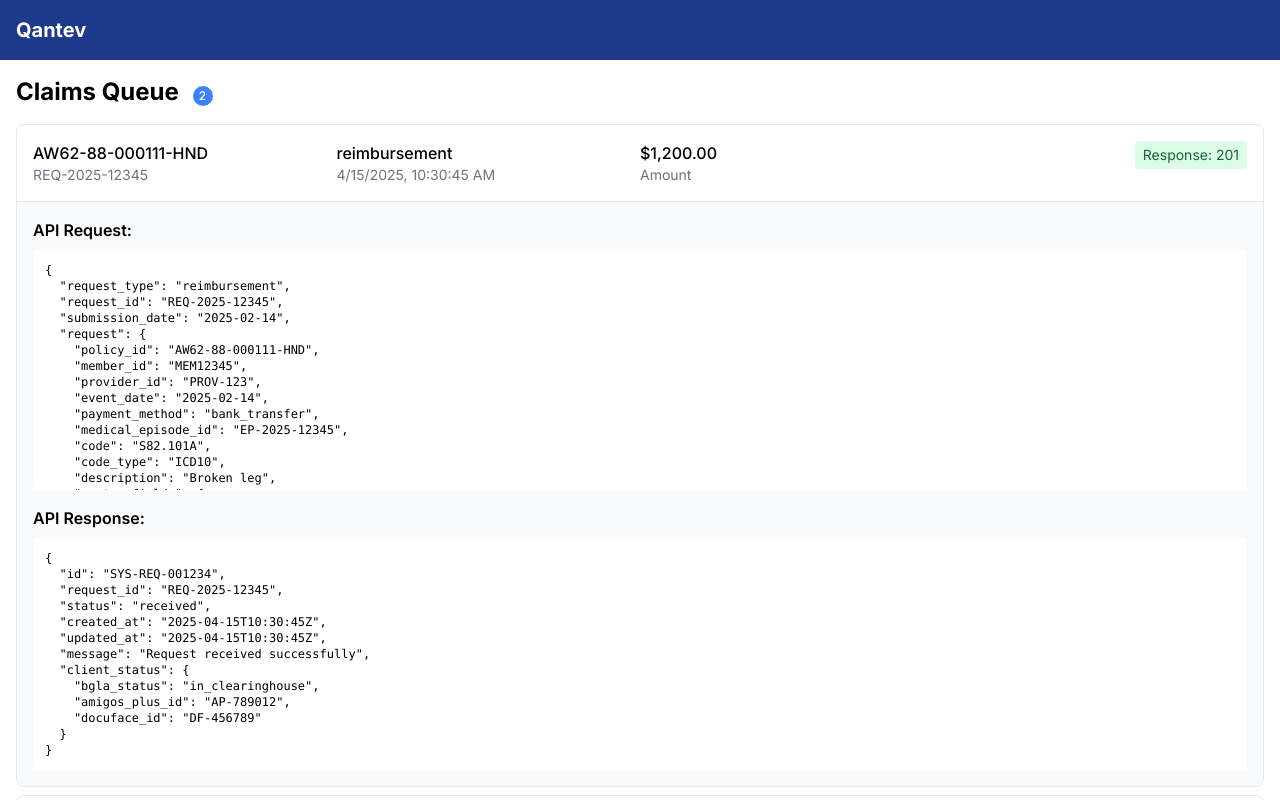
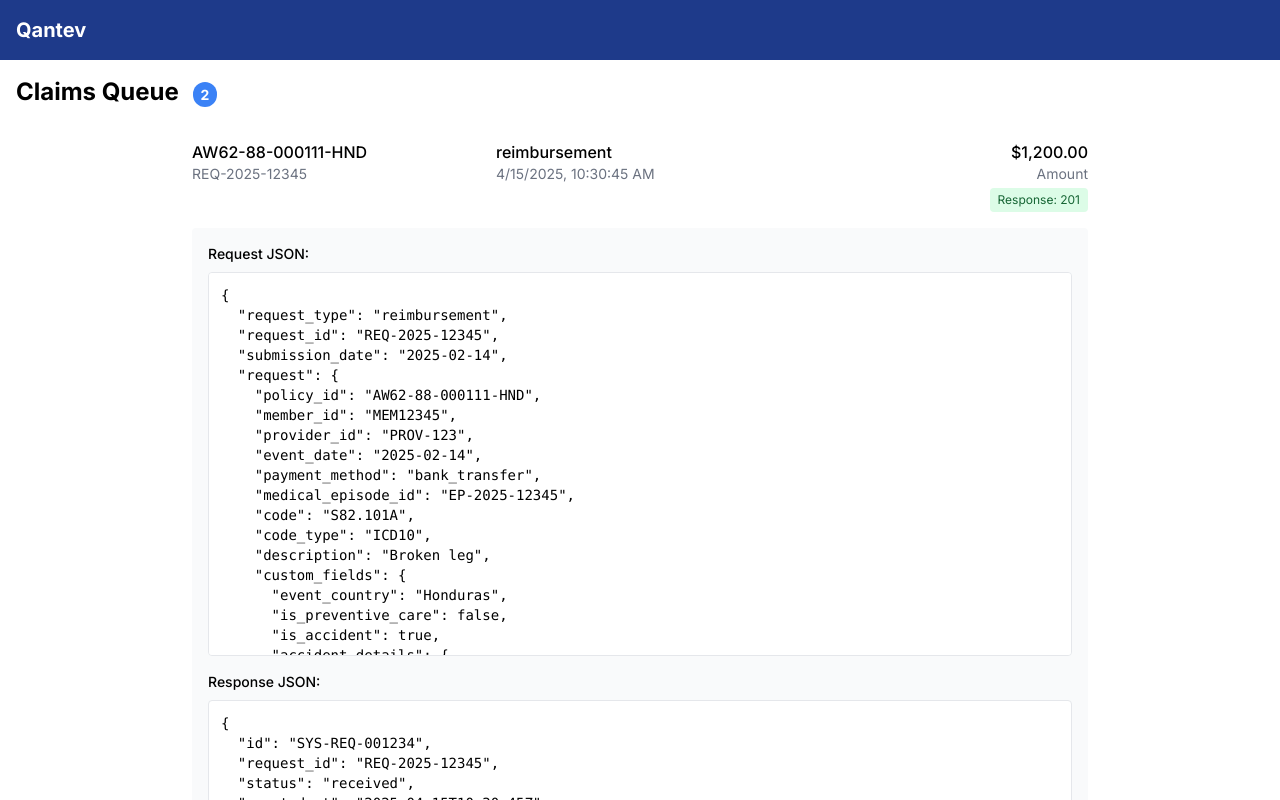
Before and after one commit to nikhil-samuel/api-viewer-poc, a Next.js app: page / in a window 1280 px wide. Both pictures are taken after a click on the element 640 px from the left and 163 px from the top of the page. Shown: the top 800 px of the page. Built offline with nearby package versions, Linux system fonts and the light colour scheme.

Commit message:
Simplify to minimal claims queue with JSON expansion

```diff
--- a/src/app/page.js
+++ b/src/app/page.js
@@ -2,20 +2,20 @@
 
 import { useState, useEffect } from 'react';
 import { sampleRequests } from '../mockData/sampleRequests';
+import JsonViewer from '../components/JsonViewer';
 
 export default function Home() {
-  const [claims, setClaims] = useState([]);
+  const [requests, setRequests] = useState([]);
   const [loading, setLoading] = useState(true);
   const [expandedId, setExpandedId] = useState(null);
 
   useEffect(() => {
-    // Filter only POST /request claims
-    const claimRequests = sampleRequests.filter(req =>
-      req.method === 'POST' && req.endpoint === '/request');
-
     // Simulate loading data from API
     setTimeout(() => {
-      setClaims(claimRequests);
+      // Filter to only show POST /request claims
+      const claimRequests = sampleRequests.filter(req =>
+        req.method === 'POST' && req.endpoint === '/request');
+      setRequests(claimRequests);
       setLoading(false);
     }, 500);
   }, []);
@@ -24,58 +24,84 @@ export default function Home() {
     setExpandedId(expandedId === id ? null : id);
   };
 
-  // Format timestamp
-  const formatDate = (timestamp) => {
+  // Format timestamp for display
+  const formatTimestamp = (timestamp) => {
     const date = new Date(timestamp);
     return date.toLocaleString();
   };
 
+  // Get response status color
+  const getStatusColor = (statusCode) => {
+    if (statusCode >= 200 && statusCode < 300) return 'bg-green-100 text-green-800';
+    if (statusCode >= 400 && statusCode < 500) return 'bg-red-100 text-red-800';
+    return 'bg-gray-100 text-gray-800';
+  };
+
+  // Extract policy ID if available in the request
+  const getPolicyId = (request) => {
+    return request?.request?.policy_id ||
+           request?.request?.request?.policy_id ||
+           'Unknown';
+  };
+
+  // Extract amount if available
+  const getAmount = (request) => {
+    // This would need to be adjusted based on actual data structure
+    // For now using a simple mock approach
+    if (request.id === 'req-001') return '$1,200.00';
+    if (request.id === 'req-002') return '$600.00';
+    return '$0.00';
+  };
+
   return (
     <div>
-      <h1 className="text-2xl font-bold mb-4">Claims Queue {claims.length > 0 && <span className="inline-flex items-center justify-center bg-blue-500 text-white text-xs font-medium rounded-full h-5 w-5 ml-2">{claims.length}</span>}</h1>
+      <h1 className="text-2xl font-bold mb-4">Claims Queue <span className="bg-blue-500 text-white text-sm rounded-full px-2 py-1 ml-2">{requests.length}</span></h1>
 
       {loading ? (
-        <div className="text-center py-10">
+        <div className="text-center py-4">
           <p>Loading claims...</p>
         </div>
       ) : (
-        <div className="space-y-2">
-          {claims.map(claim => (
-            <div key={claim.id} className="border rounded-lg overflow-hidden">
+        <div className="max-w-4xl mx-auto">
+          {requests.map(request => (
+            <div key={request.id} className="border-b border-gray-200 py-4">
               <div
-                className="grid grid-cols-4 p-4 cursor-pointer hover:bg-gray-50"
-                onClick={() => toggleExpand(claim.id)}
+                className="grid grid-cols-3 gap-4 cursor-pointer"
+                onClick={() => toggleExpand(request.id)}
               >
                 <div>
-                  <div className="font-medium">{claim.request.request?.policy_id || 'Unknown Policy'}</div>
-                  <div className="text-sm text-gray-500">{claim.request.request_id || 'Unknown ID'}</div>
+                  <div className="font-medium">{getPolicyId(request)}</div>
+                  <div className="text-sm text-gray-500">{request.request.request_id}</div>
                 </div>
+
                 <div>
-                  <div className="font-medium">{claim.request.request_type || 'Unknown Type'}</div>
-                  <div className="text-sm text-gray-500">{formatDate(claim.timestamp)}</div>
+                  <div className="font-medium">{request.request.request_type}</div>
+                  <div className="text-sm text-gray-500">{formatTimestamp(request.timestamp)}</div>
                 </div>
-                <div>
-                  <div className="font-medium">${claim.request.request?.custom_fields?.hospitalization?.is_hospitalization ? '1,200.00' : '600.00'}</div>
+
+                <div className="text-right">
+                  <div className="font-medium">{getAmount(request)}</div>
                   <div className="text-sm text-gray-500">Amount</div>
-                </div>
-                <div className="text-right">
-                  <span className={`inline-block px-2 py-1 rounded text-sm ${
-                    claim.statusCode >= 200 && claim.statusCode < 300 ? 'bg-green-100 text-green-800' : 'bg-red-100 text-red-800'
-                  }`}>
-                    Response: {claim.statusCode}
+                  <span className={`mt-1 inline-block px-2 py-1 rounded text-xs ${getStatusColor(request.statusCode)}`}>
+                    Response: {request.statusCode}
                   </span>
                 </div>
               </div>
 
-              {expandedId === claim.id && (
-                <div className="p-4 bg-gray-50 border-t">
+              {expandedId === request.id && (
+                <div className="mt-4 bg-gray-50 p-4 rounded text-sm">
                   <div className="mb-4">
-                    <h3 className="font-semibold mb-2">API Request:</h3>
-                    <pre className="bg-white p-3 rounded text-xs overflow-auto max-h-60">{JSON.stringify(claim.request, null, 2)}</pre>
+                    <h3 className="font-medium mb-2">Request JSON:</h3>
+                    <pre className="bg-white p-3 rounded border overflow-auto max-h-96">
+                      {JSON.stringify(request.request, null, 2)}
+                    </pre>
                   </div>
+
                   <div>
-                    <h3 className="font-semibold mb-2">API Response:</h3>
-                    <pre className="bg-white p-3 rounded text-xs overflow-auto max-h-60">{JSON.stringify(claim.response, null, 2)}</pre>
+                    <h3 className="font-medium mb-2">Response JSON:</h3>
+                    <pre className="bg-white p-3 rounded border overflow-auto max-h-96">
+                      {JSON.stringify(request.response, null, 2)}
+                    </pre>
                   </div>
                 </div>
               )}
```
